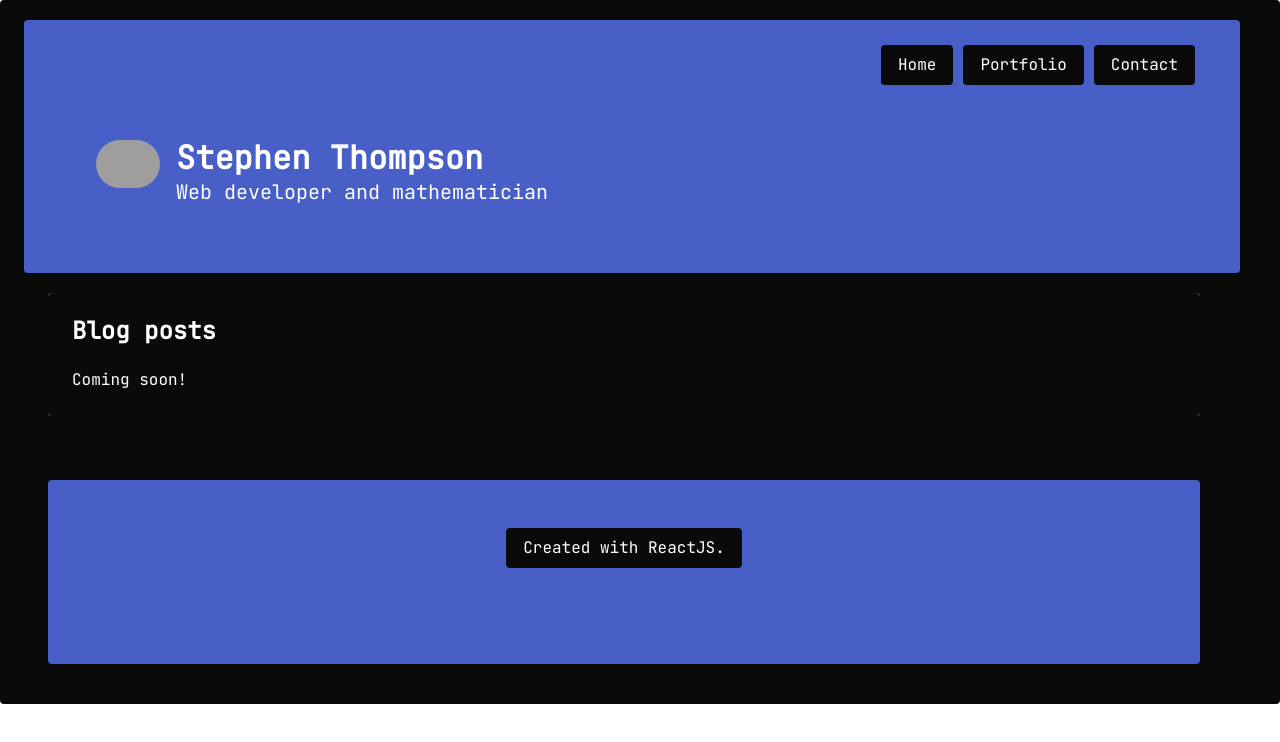
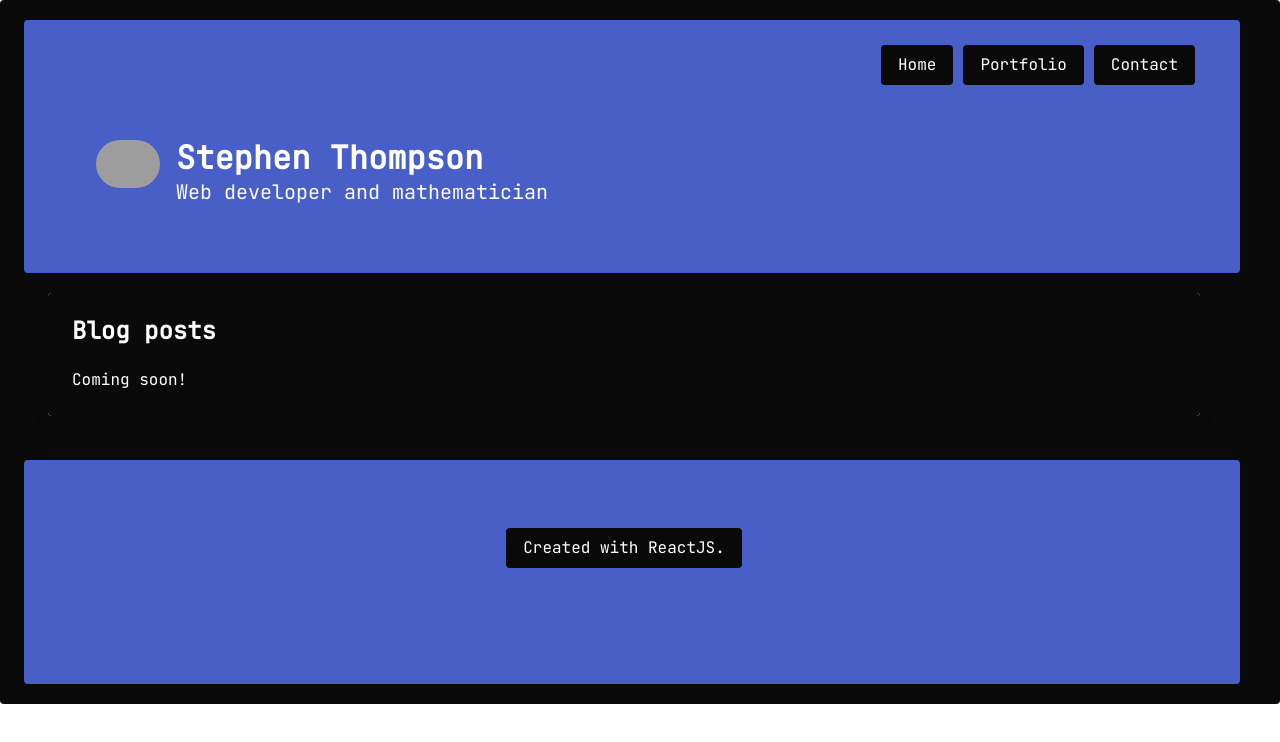
Before and after one commit to SThompsonChicago/my-site, a React (Create React App) app in the folder client/: page /blog in a window 1280 px wide. Shown: the top 742 px of the page. Built offline with nearby package versions, Linux system fonts and the light colour scheme; grey boxes are pictures that could not be loaded; a web font is replaced by a local one.

Commit message:
adjusted footer

```diff
--- a/client/src/components/Footer.js
+++ b/client/src/components/Footer.js
@@ -17,7 +17,7 @@ const styles = {
 
 function Footer ({currentPage, handlePageChange }) {
     return (
-        <div className="notification is-black">
+        <div className="notification is-link">
         <footer className="footer notification is-link has-text-centered is-size-6-mobile">
             <div className="button is-black is-hidden-mobile" style={styles.arr}>
               <p>Created with ReactJS. </p>
```
